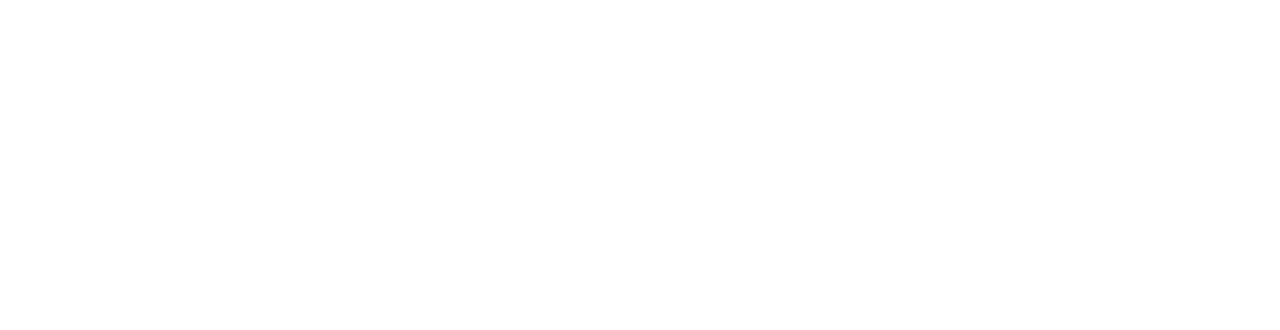
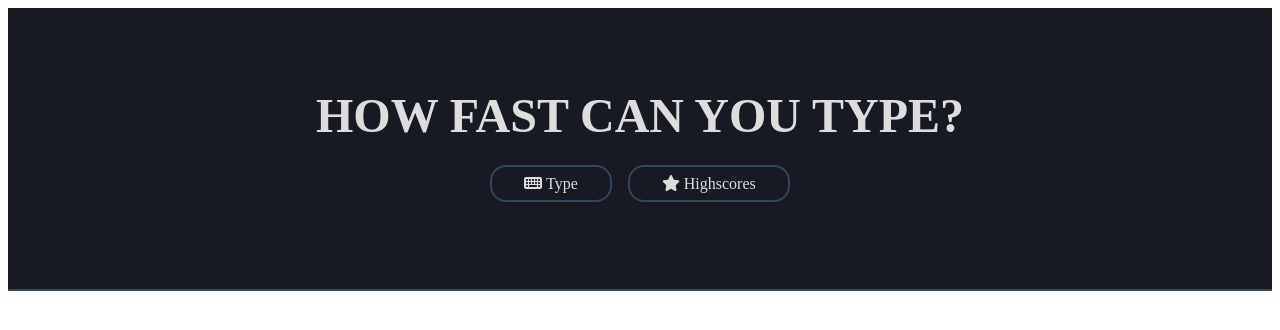
Before and after one commit to timdvlpr/how-fast-can-you-type, a Vue app in the folder client/: page / in a window 1280 px wide. Shown: the top 330 px of the page. Built offline with nearby package versions, Linux system fonts and the light colour scheme.

Commit message:
app header added

```diff
--- a/client/package.json
+++ b/client/package.json
@@ -10,6 +10,9 @@
     "lint": "eslint . --ext .vue,.js,.jsx,.cjs,.mjs,.ts,.tsx,.cts,.mts --fix --ignore-path .gitignore"
   },
   "dependencies": {
+    "@fortawesome/fontawesome-svg-core": "^6.1.1",
+    "@fortawesome/free-solid-svg-icons": "^6.1.1",
+    "@fortawesome/vue-fontawesome": "^3.0.0-5",
     "vue": "^3.2.33",
     "vue-router": "^4.0.14"
   },
--- a/client/src/App.vue
+++ b/client/src/App.vue
@@ -1,7 +1,16 @@
 <script setup lang="ts">
 import { RouterView } from 'vue-router'
+import Header from './components/Header.vue'
 </script>
 
 <template>
-  <RouterView />
+  <Header />
+  <main>
+    <RouterView />
+  </main>
+
 </template>
+
+<style lang='scss'>
+
+</style>
--- /dev/null
+++ b/client/src/components/Header.vue
@@ -0,0 +1,74 @@
+<template>
+  <header>
+    <h1>How fast can you type?</h1>
+    <nav>
+      <ul>
+        <li>
+          <RouterLink to="/">
+            <font-awesome-icon icon="keyboard" />
+            Type
+          </RouterLink>
+        </li>
+        <li>
+          <RouterLink to="/highscores">
+            <font-awesome-icon icon="star" />
+            Highscores
+          </RouterLink>
+        </li>
+      </ul>
+    </nav>
+  </header>
+</template>
+
+<style scoped lang="scss">
+header {
+  background: $dark;
+  border-bottom: 2px solid $shade;
+  padding: 5rem 0;
+  text-align: center;
+  h1 {
+    text-transform: uppercase;
+    position: relative;
+    display: inline-block;
+    &:after {
+      content: "|";
+      position: absolute;
+      top: -0.1rem;
+      right: -1rem;
+      opacity: 25%;
+      animation: 1s fadeInOut infinite;
+    }
+  }
+  nav {
+    margin-top: 2rem;
+    ul {
+      @include flex-center;
+      padding: 0;
+      li {
+        a {
+          border: 2px solid $shade;
+          background: $dark;
+          margin: 0.25rem 0.5rem;
+          padding: 0.5rem 2rem;
+          border-radius: 1rem;
+          transition: 0.25s;
+          &:hover {
+            background: $accent;
+          }
+        }
+      }
+    }
+  }
+}
+@keyframes fadeInOut {
+  0% {
+    opacity: 0;
+  }
+  50% {
+    opacity: 0.5;
+  }
+  100% {
+    opacity: 0;
+  }
+}
+</style>
--- a/client/src/main.ts
+++ b/client/src/main.ts
@@ -1,9 +1,15 @@
-import { createApp } from 'vue'
-import App from './App.vue'
-import router from './router'
+import { createApp } from "vue";
+import App from "./App.vue";
+import router from "./router";
+import { library } from "@fortawesome/fontawesome-svg-core";
+import { faStar, faKeyboard } from "@fortawesome/free-solid-svg-icons";
+import { FontAwesomeIcon } from "@fortawesome/vue-fontawesome";
 
-const app = createApp(App)
+library.add(faStar, faKeyboard);
 
-app.use(router)
+const app = createApp(App);
 
-app.mount('#app')
+app.use(router);
+app.component("font-awesome-icon", FontAwesomeIcon);
+
+app.mount("#app");
--- a/client/src/scss/abstracts/_colors.scss
+++ b/client/src/scss/abstracts/_colors.scss
@@ -1,3 +1,4 @@
+$dark: #181a23;
 $main: #222831;
 $shade: #30475E;
 $accent: #F05454;
```
Also changed, not shown: 1 other file (tests, documents, lock files or other folders).
